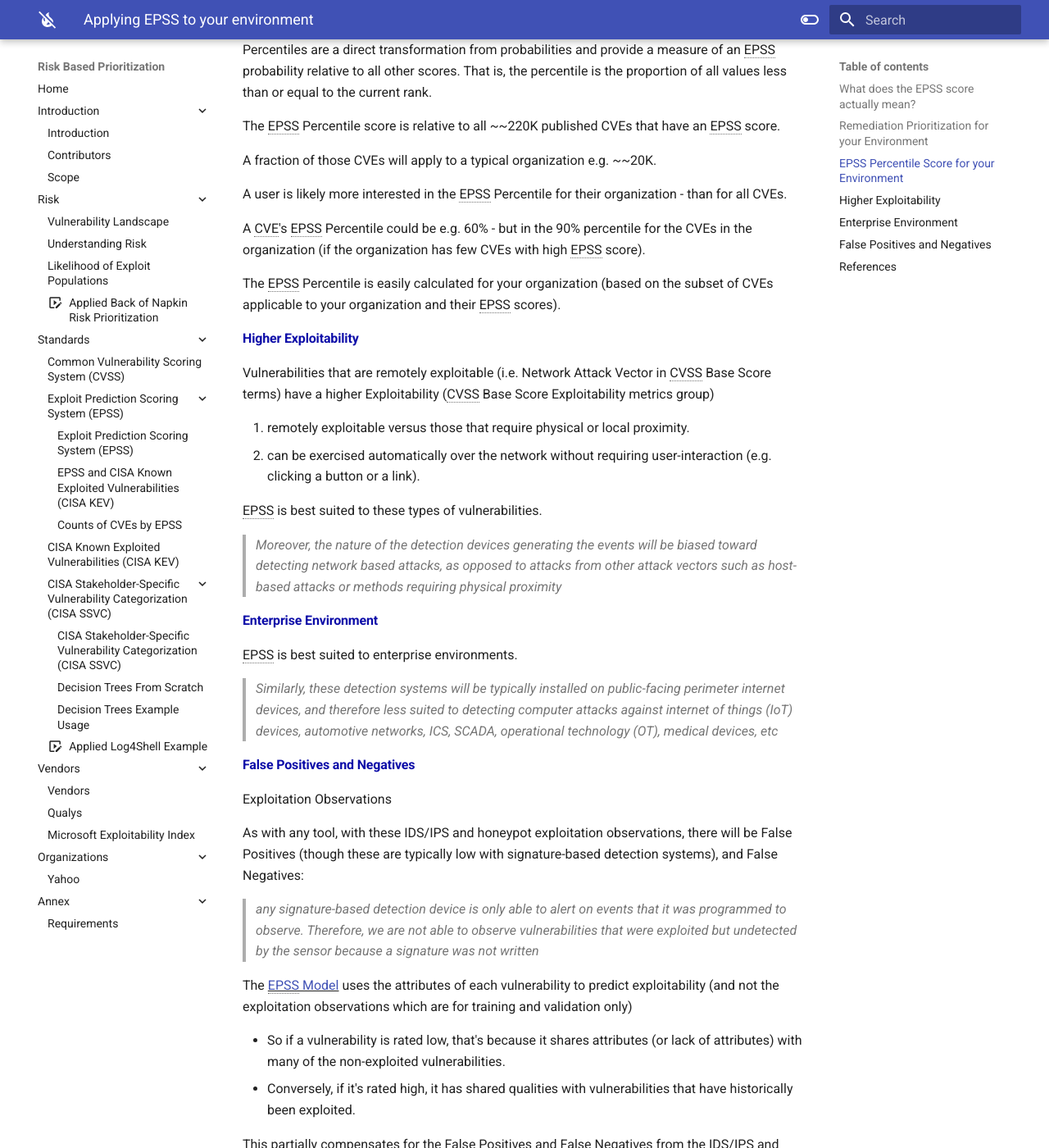
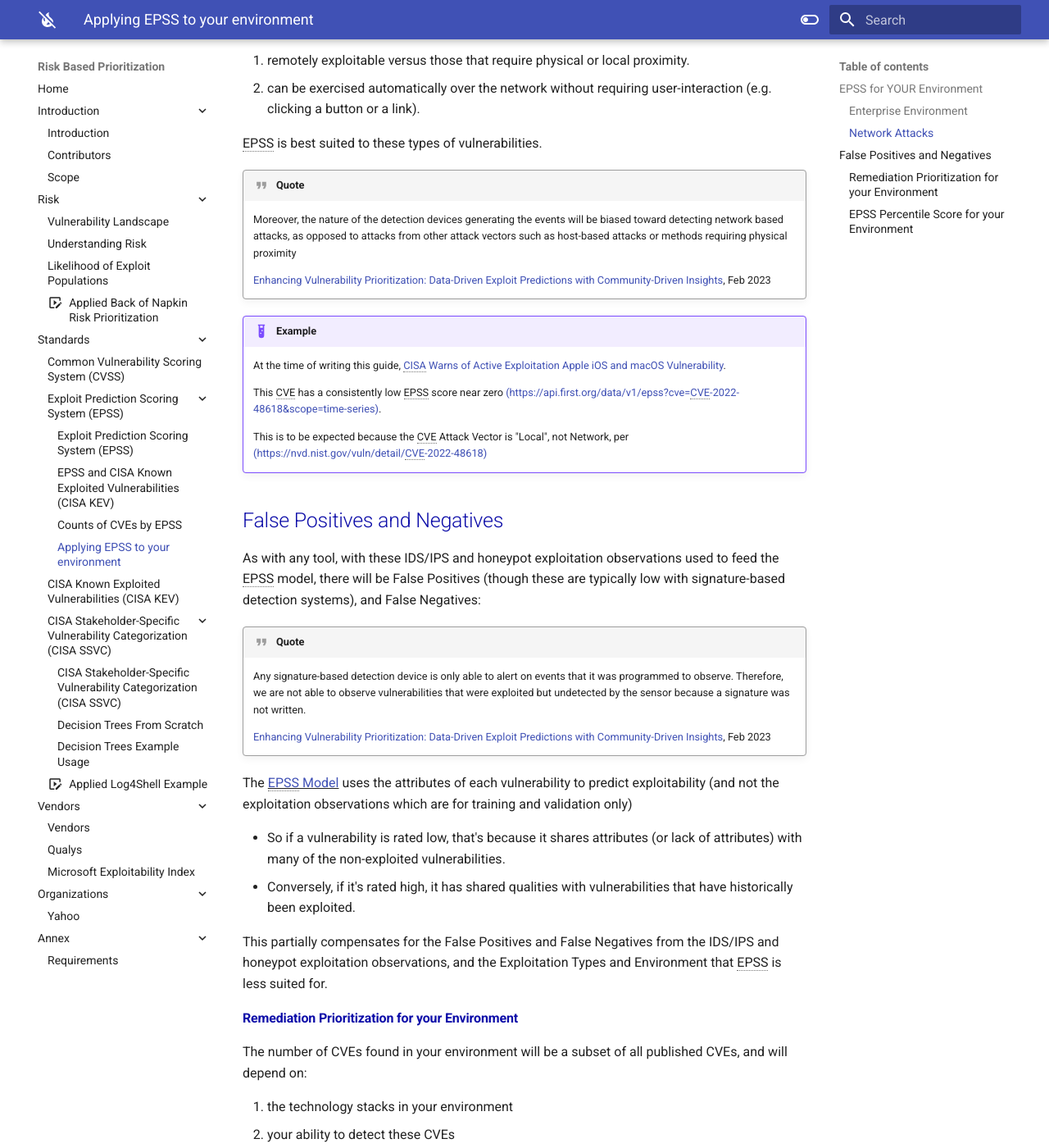
Before and after one commit to RiskBasedPrioritization/RiskBasedPrioritization.github.io, an MkDocs documentation site: the page built from docs/epss/Applying_EPSS_to_your_environment.md, in a window 1280 px wide and 1400 px high, scrolled down 1321 px. Shown: the whole window at 82% size. Built offline with MkDocs 1.6.1 and Material for MkDocs 9.7.7, drawn with Linux system fonts in a browser that asks for light colours; comment, search, counter and statistics services are not loaded; some of the changed text lies outside the part shown.

Commit message:
add Applying EPSS to your env

```diff
--- a/docs/epss/Applying_EPSS_to_your_environment.md
+++ b/docs/epss/Applying_EPSS_to_your_environment.md
@@ -2,12 +2,12 @@
 
 !!! abstract "Overview"
 
-    In this section we look at some of the considerations in interpreting EPSS scores for CVEs in our environment.
+    In this section we look at some of the considerations in interpreting EPSS scores for CVEs in YOUR environment:
 
-At the time of writing this guide, [CISA Warns of Active Exploitation Apple iOS and macOS Vulnerability](https://thehackernews.com/2024/02/cisa-warns-of-active-exploitation-of.html).
-This CVE has a consistently low EPSS score near zero https://api.first.org/data/v1/epss?cve=CVE-2022-48618&scope=time-series.
+    - Type of Environment where EPSS works best
+    - Types of CVEs that EPSS works best for
 
-#### What does the EPSS score actually mean?
+## EPSS for YOUR Environment
 
 The [EPSS Model](https://www.first.org/epss/model) ground truth and validation is based on exploitation observations from
 network- or host-layer intrusion detection/prevention systems (IDS/IPS),
@@ -15,65 +15,33 @@ and honeypots, deployed globally at scale by the EPSS commercial data
 partners.
 
 The EPSS score is the likelihood the observations will contain a
-specific CVE in the next 30 days in this "EPSS Environment".
+specific CVE in the next 30 days in this **"EPSS Environment"**.
 
-The EPSS score for a CVE does not depend on count of observations i.e. 1 or many observations results in the same score.
+- The EPSS score for a CVE does not depend on count of observations i.e. 1 or many observations results in the same score.
 
-If our environment is similar to the environment of the EPSS model then we can assume that similar probability of exploitation activity would apply to our environment, and therefore the EPSS score.
-We can apply this score to our environment.
-
-!!! quote
-    Organizations should measure and validate the usefulness of EPSS in their environments. No organization should assume that its environment matches the data used to train EPSS. However, many organizations’ environments should be a near-enough match.
+!!! tip "If YOUR environment is similar to the EPSS model environment, then a similar probability of exploitation activity should apply to YOUR environment, and therefore the EPSS scores for the CVEs in your environment."
 
 
-#### Remediation Prioritization for your Environment
+    !!! quote
+        Organizations should measure and validate the usefulness of EPSS in their environments. No organization should assume that its environment matches the data used to train EPSS. However, many organizations’ environments should be a near-enough match.
 
-The number of CVEs found in your environment will be a subset of all
-published CVEs, and will depend on:
+        [Probably Don’t Rely on EPSS Yet](https://insights.sei.cmu.edu/blog/probably-dont-rely-on-epss-yet/), Jonathan Spring, June 6, 2022
 
-1.  the technology stacks in your environment
-2.  your ability to detect these CVEs
+### Enterprise Environment
+
+!!! tip "EPSS is best suited to enterprise environments"
 
 
+    !!! quote
+        Similarly, these detection systems will be typically installed on
+        public-facing perimeter internet devices, and therefore less suited to
+        detecting computer attacks against internet of things (IoT) devices,
+        automotive networks, ICS, SCADA, operational technology (OT), medical
+        devices, etc
 
-The graph of Coverage vs Efficiency vs Effort is based on CVEs detected
-in the EPSS Model Environment
+        [Enhancing Vulnerability Prioritization: Data-Driven Exploit Predictions with Community-Driven Insights](https://arxiv.org/pdf/2302.14172.pdf), Feb 2023
 
-
-
-It does not differentiate between 1 instance of a CVE versus many
-i.e. in an organization, there may be many instances of a small
-number of CVEs, and then fewer instances of other CVEs.
-1.  E.g. if there's a CVE in a software component that's pervasive
-    in your organization, there will be many counts of that CVE.
-2.  Your Remediation effort will be based on the counts per CVEs in
-    your environment
-
-
-#### EPSS Percentile Score for your Environment
-
-Percentiles are a direct transformation from probabilities and provide a measure of an EPSS probability relative to all other scores. That is, the percentile is the proportion of all values less than or equal to the current rank.
-
-The EPSS Percentile score is relative to all ~~220K published CVEs
-that have an EPSS score.
-
-A fraction of those CVEs will apply to a typical organization e.g.
-~~20K.
-
-A user is likely more interested in the EPSS Percentile for their
-organization - than for all CVEs.
-
-A CVE's EPSS Percentile could be e.g. 60% - but in the 90% percentile
-for the CVEs in the organization (if the organization has few CVEs with
-high EPSS score).
-
-The EPSS Percentile is easily calculated for your organization (based on
-the subset of CVEs applicable to your organization and their EPSS
-scores).
-
-
-
-#### Higher Exploitability
+### Network Attacks
 
 Vulnerabilities that are remotely exploitable (i.e. Network Attack
 Vector in CVSS Base Score terms) have a higher Exploitability (CVSS Base
@@ -86,36 +54,36 @@ Score Exploitability metrics group)
 
 EPSS is best suited to these types of vulnerabilities.
 
-> *Moreover, the nature of the detection devices generating the events
-> will be biased toward detecting network based attacks, as opposed to
-> attacks from other attack vectors such as host-based attacks or
-> methods requiring physical proximity*
+!!! quote
+    Moreover, the nature of the detection devices generating the events
+    will be biased toward detecting network based attacks, as opposed to
+    attacks from other attack vectors such as host-based attacks or
+    methods requiring physical proximity
 
-#### Enterprise Environment
-
-EPSS is best suited to enterprise environments.
-
-> *Similarly, these detection systems will be typically installed on
-> public-facing perimeter internet devices, and therefore less suited to
-> detecting computer attacks against internet of things (IoT) devices,
-> automotive networks, ICS, SCADA, operational technology (OT), medical
-> devices, etc*
+    [Enhancing Vulnerability Prioritization: Data-Driven Exploit Predictions with Community-Driven Insights](https://arxiv.org/pdf/2302.14172.pdf), Feb 2023
 
 
+!!! example
 
+    At the time of writing this guide, [CISA Warns of Active Exploitation Apple iOS and macOS Vulnerability](https://thehackernews.com/2024/02/cisa-warns-of-active-exploitation-of.html).
 
-#### False Positives and Negatives
+    This CVE has a consistently low EPSS score near zero [(https://api.first.org/data/v1/epss?cve=CVE-2022-48618&scope=time-series)](https://api.first.org/data/v1/epss?cve=CVE-2022-48618&scope=time-series).
 
-Exploitation Observations
+    This is to be expected because the CVE Attack Vector is "Local", not Network, per [(https://nvd.nist.gov/vuln/detail/CVE-2022-48618)](https://nvd.nist.gov/vuln/detail/CVE-2022-48618)
+
+## False Positives and Negatives
 
 As with any tool, with these IDS/IPS and honeypot exploitation
-observations, there will be False Positives (though these are typically
+observations used to feed the EPSS model, there will be False Positives (though these are typically
 low with signature-based detection systems), and False Negatives:
 
-> *any signature-based detection device is only able to alert on events
-> that it was programmed to observe. Therefore, we are not able to
-> observe vulnerabilities that were exploited but undetected by the
-> sensor because a signature was not written*
+!!! quote
+    Any signature-based detection device is only able to alert on events
+    that it was programmed to observe. Therefore, we are not able to
+    observe vulnerabilities that were exploited but undetected by the
+    sensor because a signature was not written.
+
+    [Enhancing Vulnerability Prioritization: Data-Driven Exploit Predictions with Community-Driven Insights](https://arxiv.org/pdf/2302.14172.pdf), Feb 2023
 
 The
 <u><a href="https://www.first.org/epss/model" rel="nofollow">EPSS Model</a></u>
@@ -137,17 +105,62 @@ Exploitation Types and Environment that EPSS is less suited for.
 
 
 
+#### Remediation Prioritization for your Environment
+
+The number of CVEs found in your environment will be a subset of all
+published CVEs, and will depend on:
+
+1.  the technology stacks in your environment
+2.  your ability to detect these CVEs
+
+Per [What Does EPSS Provide?](Introduction_to_EPSS.md/#what-does-epss-provide),
+
+The EPSS group provides a Coverage, Efficiency, Effort figure showing the tradeoffs between alternative remediation strategies.
+
+<figure markdown>
+  ![](../assets/images/epss_coverage.jpeg)
+  <figcaption>Picking Thresholds for EPSS</figcaption>
+</figure>
+This [plot](https://www.linkedin.com/posts/jayjacobs1_epss-vulnerabilitymanagement-activity-7154173473106395136-Dikp) will be superseded by a blog post on first.org/epss when published
 
 
+!!! note
+    It does not differentiate between 1 instance of a CVE versus many
+    i.e. in an organization, there may be many instances of a small
+    number of CVEs, and then fewer instances of other CVEs.
+
+    -  E.g. if there's a CVE in a software component that's pervasive
+        in your organization, there will be many counts of that CVE.
+    -  Your Remediation effort will be based on the counts per CVEs in
+        your environment
 
 
+#### EPSS Percentile Score for your Environment
 
+Percentiles are a direct transformation from probabilities and provide a measure of an EPSS probability relative to all other scores. That is, the percentile is the proportion of all values less than or equal to the current rank.
 
+- The EPSS Percentile score is relative to all ~~220K published CVEs
+that have an EPSS score.
+- A fraction of those CVEs will apply to a typical organization e.g.
+~~20K.
+- A user is likely more interested in the EPSS Percentile for their
+organization - than for all CVEs.
+- A CVE's EPSS Percentile could be e.g. 60% - but in the 90% percentile
+for the CVEs in the organization (if the organization has few CVEs with
+high EPSS score).
 
-## References
-1.   [Enhancing Vulnerability Prioritization: Data-Driven Exploit Predictions with Community-Driven Insights](https://arxiv.org/pdf/2302.14172.pdf), Feb 2023
-2.   [Probably Don’t Rely on EPSS Yet](https://insights.sei.cmu.edu/blog/probably-dont-rely-on-epss-yet/), Jonathan Spring, June 6, 2022
+!!! tip
+    The EPSS Percentile is easily calculated for your organization (based on
+    the subset of CVEs applicable to your organization and their EPSS
+    scores).
+
+    Source code is provided with this guide to calculate EPSS percentiles for a list of CVEs.
+
 
 !!! success "Takeaways"
 
-    1. F
+    1. When applying EPSS to your environment, you should understand that EPSS is best suited to
+          1. Enterprise environments
+          2. Detect Network attacks
+    2. Code is provided to calculate EPSS score percentiles for your environment/CVEs
+    3. The EPSS group provides a Coverage, Efficiency, Effort figure showing the tradeoffs between alternative remediation strategies
--- a/mkdocs.yml
+++ b/mkdocs.yml
@@ -21,7 +21,7 @@ nav:
       - Exploit Prediction Scoring System (EPSS): epss/Introduction_to_EPSS.md
       - EPSS and CISA Known Exploited Vulnerabilities (CISA KEV): epss/EPSS_and_CISA_KEV.md
       - Counts of CVEs by EPSS: epss/Count_of_CVEs_by_EPSS.md
-#      - Applying EPSS to your environment: epss/Applying_EPSS_to_your_environment.md
+      - Applying EPSS to your environment: epss/Applying_EPSS_to_your_environment.md
     - CISA Known Exploited Vulnerabilities (CISA KEV): cisa_kev/cisa_kev.md
     - CISA Stakeholder-Specific Vulnerability Categorization (CISA SSVC):
       - CISA Stakeholder-Specific Vulnerability Categorization (CISA SSVC): cisa_ssvc/SSVC.md
```
Also changed, not shown: docs/epss/Introduction_to_EPSS.md (+2 -4 lines), docs/assets/images/epss_coverage.jpeg (added).
